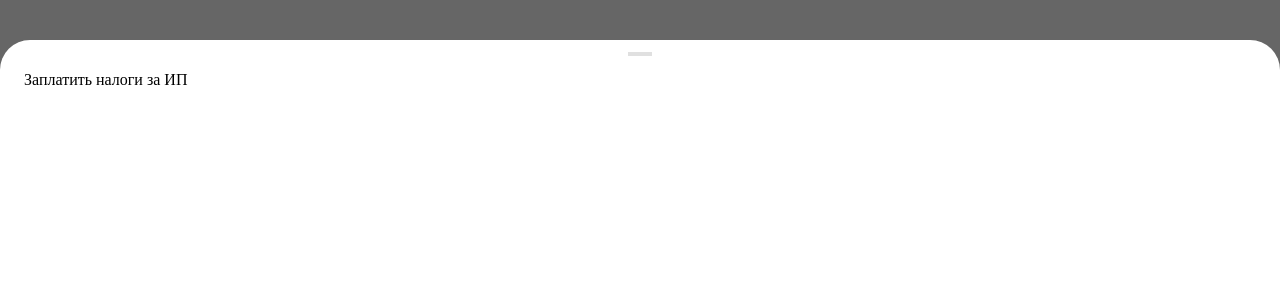
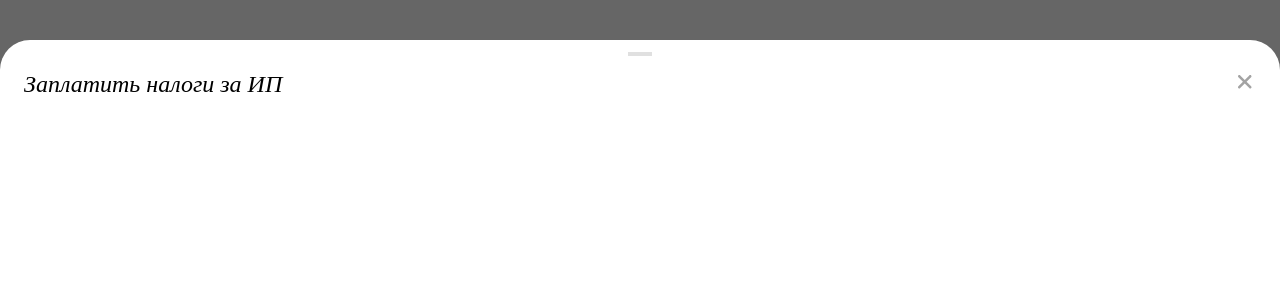
Before and after one commit to Alibek-dev/calculate-tax-ip, a Vue app: page / in a window 1280 px wide. Both pictures are taken after a click on the button "Налоговый вычет". Shown: the top 300 px of the page. Built offline with nearby package versions, Linux system fonts and the light colour scheme; a web font is replaced by a local one.

Commit message:
close icon

```diff
--- a/src/assets/styles/main.css
+++ b/src/assets/styles/main.css
@@ -7,3 +7,11 @@
 .family-cuprum {
     font-family: Cuprum, serif;
 }
+
+.title {
+    @apply text-2xl italic
+}
+
+.text-1 {
+    @apply text-base font-normal
+}
--- a/src/components/ui/CtiDropDownModal.vue
+++ b/src/components/ui/CtiDropDownModal.vue
@@ -1,5 +1,7 @@
 <script setup lang="ts">
 import {ref} from "vue";
+import CtiCloseIcon from "@/components/icons/CtiCloseIcon.vue";
+import CtiIcon from "@/components/ui/CtiIcon.vue";
 
 const isShow = ref(false)
 const backdropShow = ref(false)
@@ -41,8 +43,9 @@ defineExpose({
           <div class="flex justify-center rounded-[2px] py-3">
             <div class="bg-[#e0e0e0] w-6 h-1"></div>
           </div>
-          <div class="flex justify-between items-start">
-            <div>Заплатить налоги за ИП</div>
+          <div class="flex justify-between items-center">
+            <div class="title">Заплатить налоги за ИП</div>
+            <cti-icon @click="closeDialog" class="text-neutral-400 cursor-pointer" size="18"><cti-close-icon /></cti-icon>
           </div>
         </div>
       </transition>
--- /dev/null
+++ b/src/components/ui/CtiIcon.vue
@@ -0,0 +1,31 @@
+<script setup lang="ts">
+const { size, iconName, iconColor } = defineProps({
+  size: {
+    type: [Number, String],
+    default: 24,
+  },
+  iconName: String,
+  iconColor: {
+    type: String,
+    default: "currentColor",
+  },
+})
+</script>
+
+<template>
+  <svg
+    class="select-none"
+    :width="size"
+    :height="size"
+    viewBox="0 0 24 24"
+    :aria-labelledby="iconName"
+  >
+    <g :fill="iconColor">
+      <slot />
+    </g>
+  </svg>
+</template>
+
+<style scoped>
+
+</style>
```
Also changed, not shown: src/components/icons/CtiCloseIcon.vue (added, +3 -0 lines).
